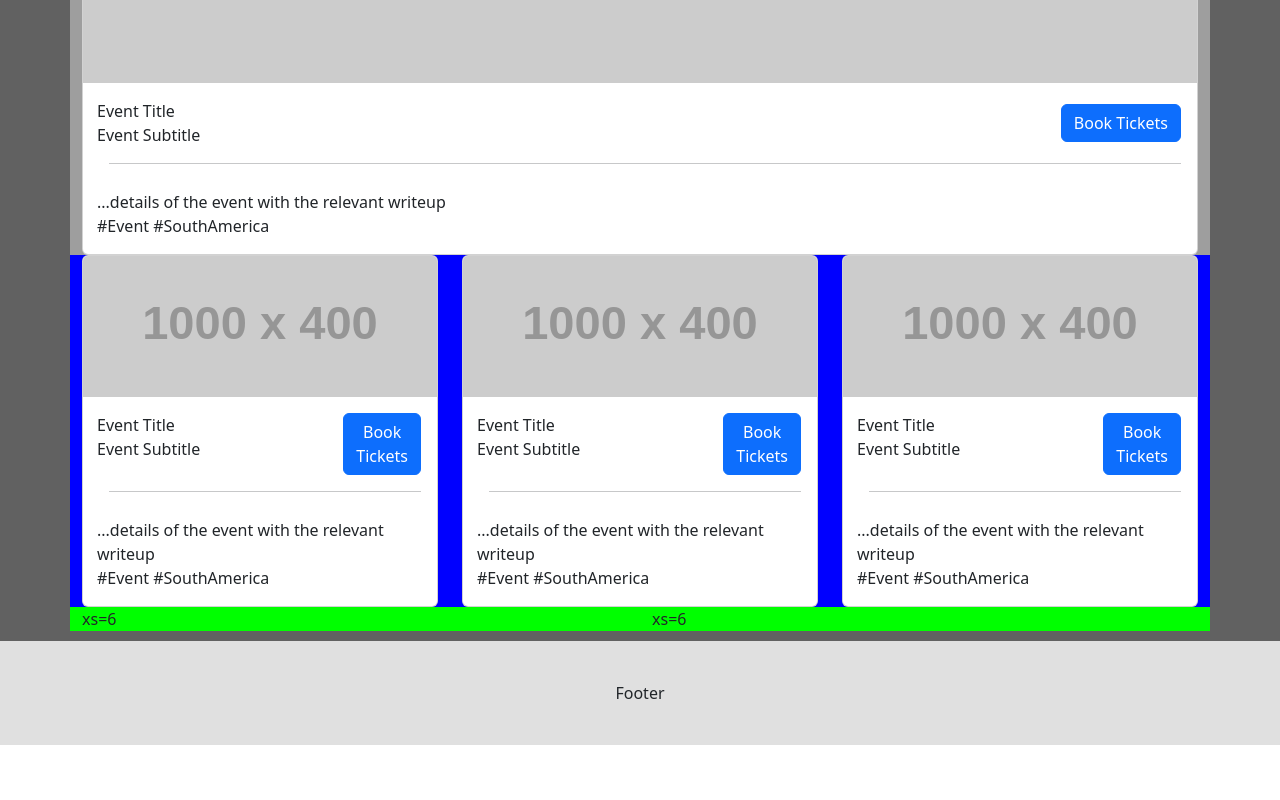
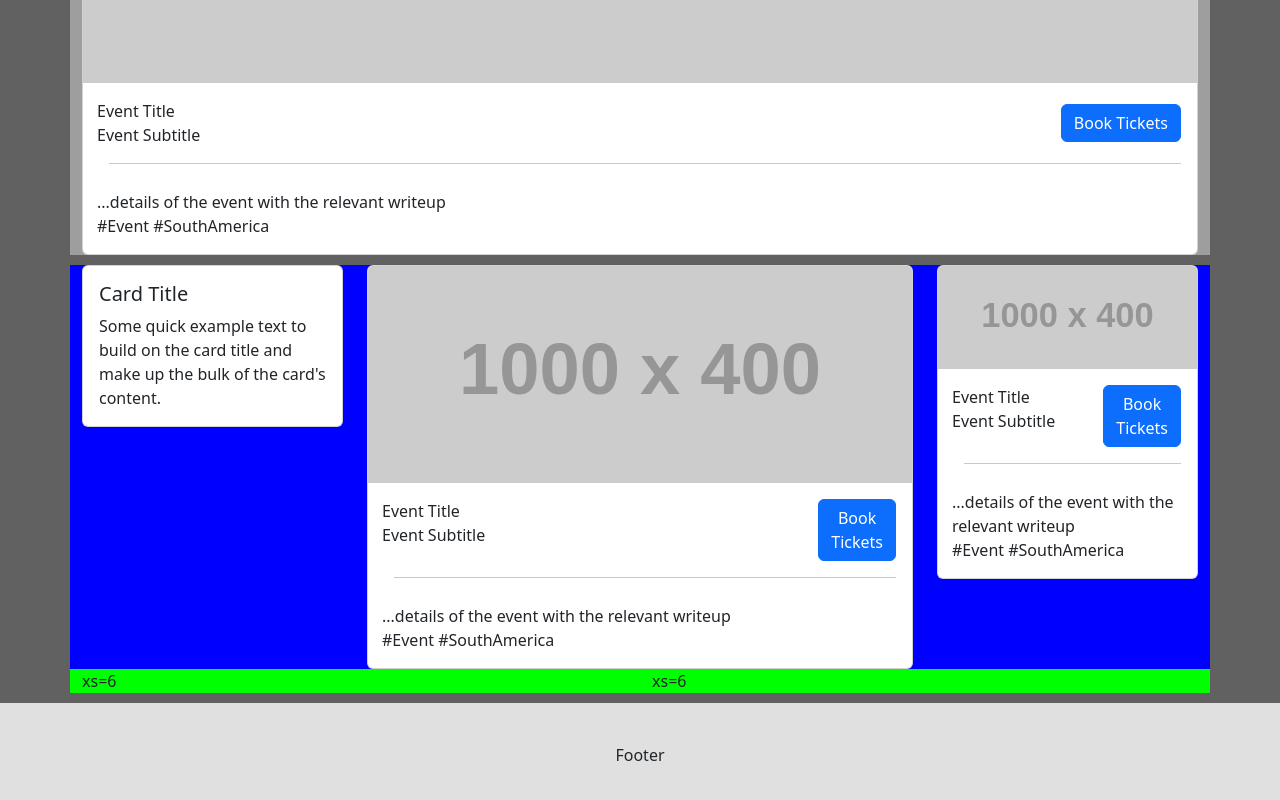
Before and after one commit to TriniJungleJuice/TJJ-Demo-Structure, a React (Create React App) app: page /event-details in a window 1280 px wide. Shown: the part 478-1278 px from the top of the page. Before the commit the page ends 1223 px from the top, so only its background shows below. Built offline with nearby package versions, Linux system fonts and the light colour scheme.

Commit message:
[W.I.P] Created left aligned card for share event

```diff
--- a/src/screens/EventDetailPage.js
+++ b/src/screens/EventDetailPage.js
@@ -32,8 +32,7 @@ export function EventDetailPage(props) {
         id="content"
         style={{ display: "flex", background: "#616161", padding: 10 }}
       >
-        <Container fluid="md" style={{ backgroundColor: "#000000" }}>
-          {/* Stack the columns on mobile by making one full-width and the other half-width */}
+        <Container fluid="md">
           <Row style={{ backgroundColor: "#ff0000" }}>
             <Col xs={12} md={12} style={{ backgroundColor: "#9E9E9E" }}>
               <Card>
@@ -71,10 +70,20 @@ export function EventDetailPage(props) {
               </Card>
             </Col>
           </Row>
-          {/* Columns start at 50% wide on mobile and bump up to 33.3% wide on desktop */}
-          <Row style={{ backgroundColor: "#0000ff" }}>
-            <Col xs={6} md={4}>
-            <Card>
+          <Row style={{ backgroundColor: "#0000ff",marginTop:10 }}>
+            <Col xs={6} md={3}>
+              <Card>
+                <Card.Body>
+                  <Card.Title>Card Title </Card.Title>
+                  <Card.Text>
+                    Some quick example text to build on the card title and make
+                    up the bulk of the card's content.
+                  </Card.Text>
+                </Card.Body>
+              </Card>
+            </Col>
+            <Col xs={6} md={6}>
+              <Card>
                 <Card.Img
                   variant="top"
                   src="https://placehold.co/1000x400@2x.png"
@@ -108,43 +117,8 @@ export function EventDetailPage(props) {
                 </Card.Body>
               </Card>
             </Col>
-            <Col xs={6} md={4}>
-            <Card>
-                <Card.Img
-                  variant="top"
-                  src="https://placehold.co/1000x400@2x.png"
-                />
-                <Card.Body>
-                  <Card.Text style={{ paddingLeft: 10 }}>
-                    <Row>
-                      <Col xs={10} md={10}>
-                        <Row>Event Title</Row>
-                        <Row>Event Subtitle</Row>
-                      </Col>
-                      <Col
-                        xs={2}
-                        md={2}
-                        style={{
-                          display: "flex",
-                          alignItems: "center",
-                          justifyContent: "flex-end",
-                        }}
-                      >
-                        <Button>Book Tickets</Button>
-                      </Col>
-                    </Row>
-                    <hr />
-                    <Row style={{ paddingTop: 10 }}>
-                      ...details of the event with the relevant writeup
-                      <br />
-                      #Event #SouthAmerica
-                    </Row>
-                  </Card.Text>
-                </Card.Body>
-              </Card>
-            </Col>
-            <Col xs={6} md={4}>
-            <Card>
+            <Col xs={6} md={3}>
+              <Card>
                 <Card.Img
                   variant="top"
                   src="https://placehold.co/1000x400@2x.png"
@@ -180,7 +154,6 @@ export function EventDetailPage(props) {
             </Col>
           </Row>
 
-          {/* Columns are always 50% wide, on mobile and desktop */}
           <Row style={{ backgroundColor: "#00ff00" }}>
             <Col xs={6}>xs=6</Col>
             <Col xs={6}>xs=6</Col>
```
